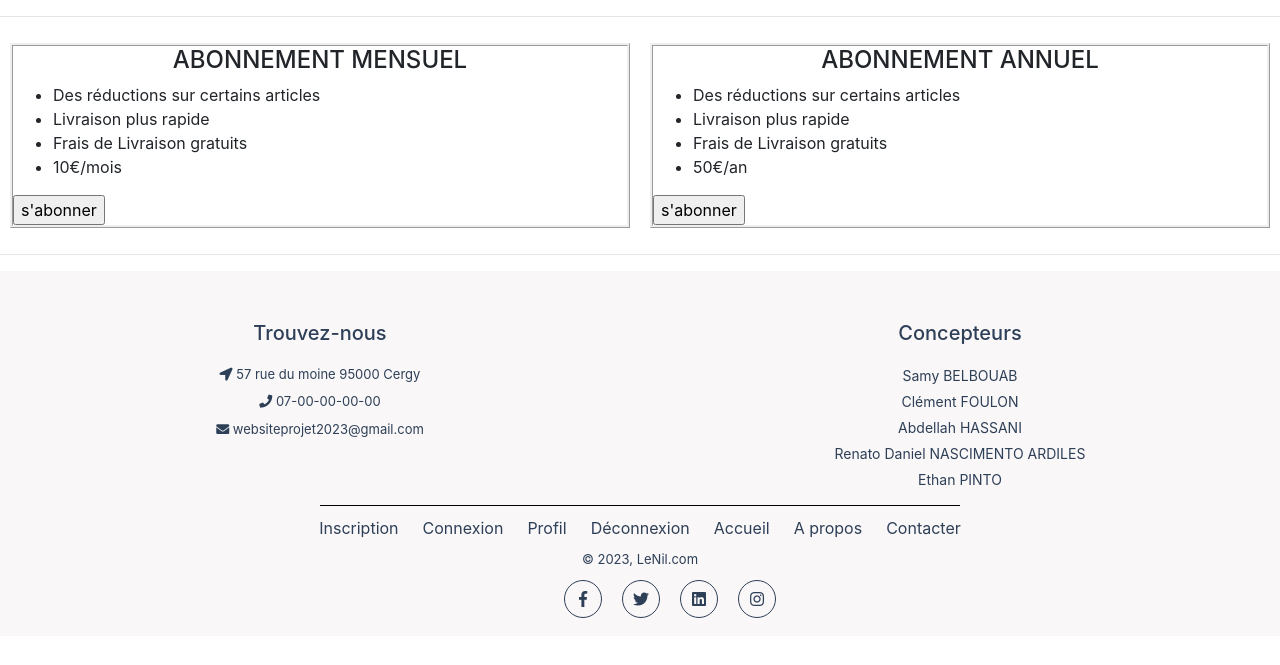
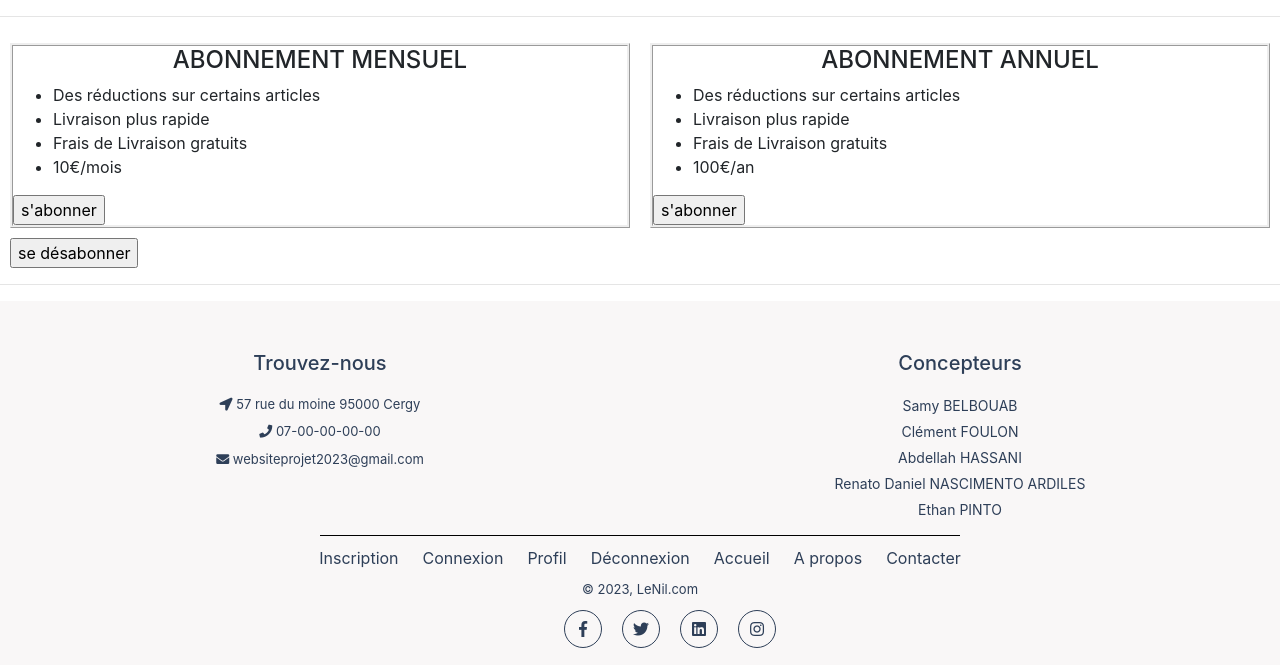
Before and after one commit to Ymasuu/LeNil, a PHP site: page /abonnement.php in a window 1280 px wide. Shown: the part 85-750 px from the top of the page. Run offline with PHP 8.4, Linux system fonts and the light colour scheme; the visitor is signed in with stand-in values (Sample User, id 1); some libraries are stand-ins or nearby versions.

Commit message:
desabonnement

```diff
--- a/database/client.csv
+++ b/database/client.csv
@@ -1,3 +1,3 @@
 Pinto,Ethan,ethanpinto02@gmail.com,2000-03-21,0661839460,22 rue de la petite-nuit,Cergy,95800,France,5555,Non abonné,None
 JeanEdouard,Michel,test@gmail.fr,2003-05-20,0641571541,51 rue des petits fleurs,Paris,72000,France,0000,Non abonné,None
-Belbouab,Samy,samy.belbouab@gmail.com,2002-02-18,0610122887,26 rue de le grande piece,Menucourt,95180,France,123,Abonnement Mensuel,None
+Belbouab,Samy,samy.belbouab@gmail.com,2002-02-18,0610122887,26 rue de le grande piece,Menucourt,95180,France,123,None,None
--- a/pages/Vue/abonnement.php
+++ b/pages/Vue/abonnement.php
@@ -24,8 +24,8 @@ if(!isset($_SESSION["UTILISATEUR"])){
         h4{
             text-align : center;
         }
-        button{
-            margin : 5px;
+        .desabonner{
+            margin-left: 10px;
         }
 
     </style>
@@ -38,9 +38,6 @@ if(!isset($_SESSION["UTILISATEUR"])){
 		<?php include '../../templates/header.php'; ?>
 		<hr> <!-- Repère visuel temporaire -->
         <form action="../Contrôleur/process_abonnement.php" class="conteneur" method="POST">
-            <?php
-
-            ?>
             <div class="flex">
                 <h4>ABONNEMENT MENSUEL</h4>
                 <ul>
@@ -57,11 +54,14 @@ if(!isset($_SESSION["UTILISATEUR"])){
                     <li>Des réductions sur certains articles</li>
                     <li>Livraison plus rapide</li>
                     <li>Frais de Livraison gratuits</li>
-                    <li>50€/an</li>
+                    <li>100€/an</li>
                 </ul>
                 <input type="submit" id="annuel" name="annuel" value="s'abonner">
             </div>
-    </form>
+        </form>
+        <form action="../Contrôleur/process_abonnement.php" class="desabonner" method="POST">
+            <input type="submit" id="desabonner" name="desabonner" value="se désabonner">
+        </form>
         <hr> <!-- Repère visuel temporaire -->
 		<?php include '../../templates/footer.php'; ?>
 	</div>
```
Also changed, not shown: pages/Contrôleur/process_abonnement.php (+13 -35 lines).
